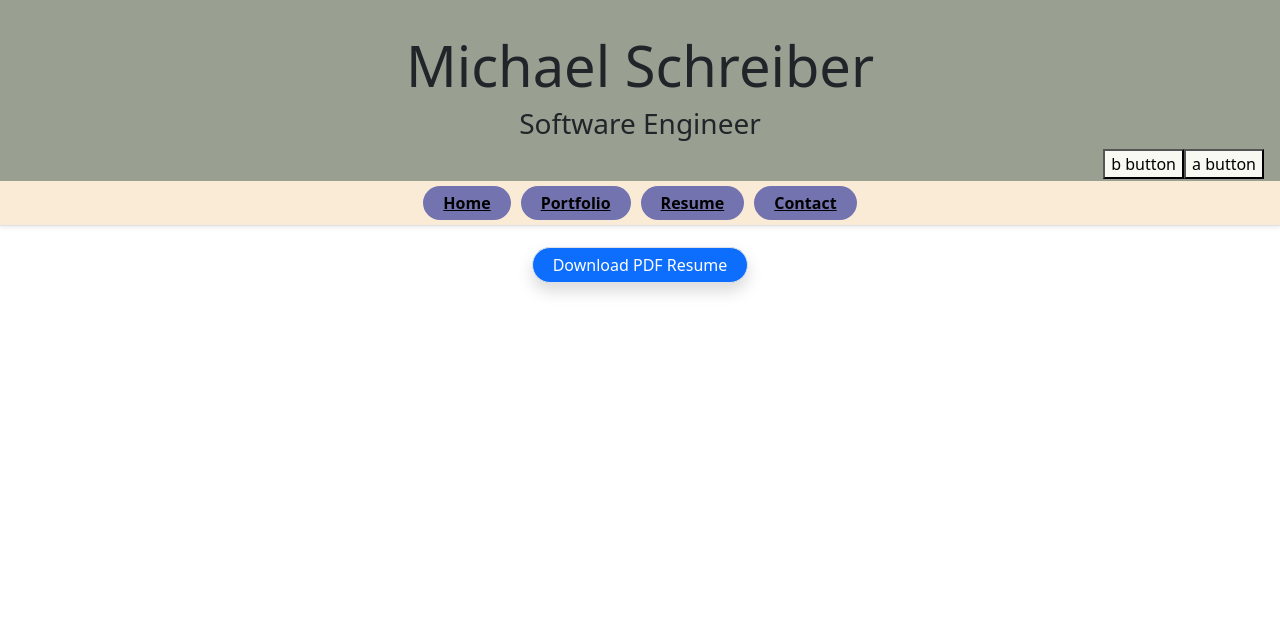
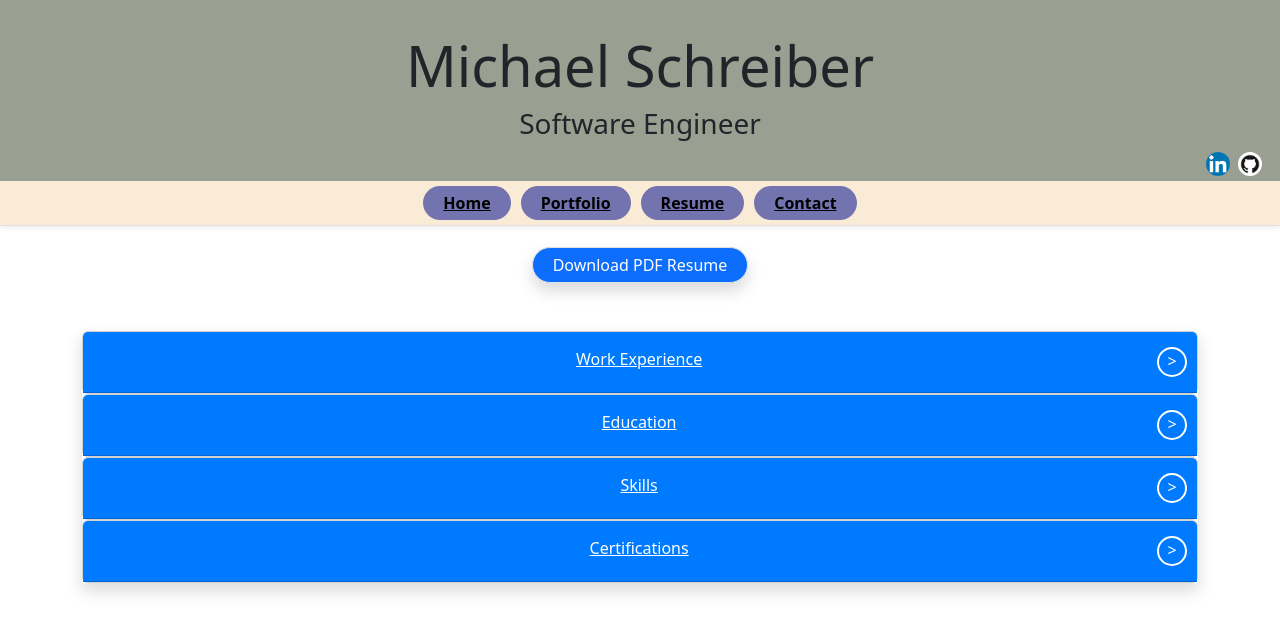
Before and after one commit to UltraLas3r/msPortfolioApplication, an Angular app: page /resume in a window 1280 px wide. Shown: the top 634 px of the page. Built offline with nearby package versions, Linux system fonts and the light colour scheme.

Commit message:
final initial changes to base application

```diff
--- a/src/app/app.module.ts
+++ b/src/app/app.module.ts
@@ -17,6 +17,7 @@ import { ProjectModalComponent } from './project-modal/project-modal.component';
 import { CollapseModule } from 'ngx-bootstrap/collapse';
 import { FormsModule } from '@angular/forms';
 import { NgbModule } from '@ng-bootstrap/ng-bootstrap';
+import { AccordionModule } from 'ngx-bootstrap/accordion';
 
 
 
@@ -39,6 +40,7 @@ import { NgbModule } from '@ng-bootstrap/ng-bootstrap';
     ModalModule.forRoot(),
     CarouselModule.forRoot(),
     CollapseModule.forRoot(),
+    AccordionModule.forRoot(),
     FormsModule,
   ],
   providers: [],
--- a/src/app/contact/contact.component.css
+++ b/src/app/contact/contact.component.css
@@ -0,0 +1,4 @@
+.contactIcons{
+    width:50px;
+    height: auto;
+}
--- a/src/app/contact/contact.component.html
+++ b/src/app/contact/contact.component.html
@@ -1 +1,20 @@
-<p>contact works!</p>
+<div class="container">
+    <div class="text-center border mb-5 shadow rounded">
+        <h1>Contact</h1>
+        <p>I can be reached at the following email: <b>michaelpschreiber&#64;gmail.com</b></p>
+        <p>Feel free to connect with me on any of the following platforms:</p>
+
+    </div>
+
+    <div class="list-group shadow">
+        <a href="https://www.linkedin.com/in/mpschreib/" class="list-group-item list-groupitem-action d-flex gap-3 py3" target="_blank">
+            <img src="../../assets/linkedinlogo.png" alt="linkedin profile" class="contactIcons rounded-circle flex-shrink-0 me-5">
+            <h3 mb="0">Linkedin</h3>
+        </a>
+
+        <a href="https://github.com/UltraLas3r" class="list-group-item list-groupitem-action d-flex gap-3 py3" target="_blank">
+            <img src="../../assets/githublogo.png" alt="" class="contactIcons rounded-circle flex-shrink-0 me-5" >
+            <h3 mb="0">Github</h3>
+        </a>
+    </div>
+</div>
--- a/src/app/header/header.component.html
+++ b/src/app/header/header.component.html
@@ -1,7 +1,16 @@
-<div class="jumbotron">
+<div class="jumbotron" style="position:relative;">
     <div class="text-center">
         <h1 class="display-4">Michael Schreiber</h1>
         <h3>Software Engineer </h3>
     </div>
-<button id="navButton"> a button </button> <button id="navButton"> b button </button>
+
+    <div style="position:absolute; bottom: 5px; right:10px;">
+        <a href="https://www.linkedin.com/in/mpschreib/" target="_blank">
+            <img src="../../assets/linkedinlogo.png" alt="linkedin profile" width="24" height="24" class="rounded-circle me-2">
+        </a>
+
+        <a href="https://github.com/UltraLas3r"  target="_blank">
+            <img src="../../assets/githublogo.png" alt="github profile" width="24" height="24" class="rounded-circle me-2">
+        </a>
+    </div>
 </div>
--- a/src/app/resume/resume.component.css
+++ b/src/app/resume/resume.component.css
@@ -1,3 +1,19 @@
-#btn-click{
+accordion-group::ng-deep .btn-link{
+    color:white;
 
 }
+
+accordion-group::ng-deep .card-header{
+    background-color:#007bff;
+
+}
+
+#accordionDropdownIcon {
+    display: inline-block;
+    width: 30px;
+    height: 30px;
+    text-align: center;
+    border: 2px solid white; /* Border color */
+    border-radius: 50%; /* Makes the border round */
+
+}
--- a/src/app/resume/resume.component.html
+++ b/src/app/resume/resume.component.html
@@ -1,14 +1,113 @@
 <div class="container text-center">
     <button (click)="DownloadFile()" class="btn btn-primary mb-5 shadow border pill-shaped">Download PDF Resume</button>
 
-     <!-- <accordion>
-        <accordion-group heading="Work Experience">      </accordion-group>
-        <accordion-group heading="Education">
-        </accordion-group>
-        <accordion-group heading="Skills">
-        </accordion-group>
-        <accordion-group heading="Certifications">
-        </accordion-group>
-    </accordion>  -->
+    <div class="pb-2">
+        <accordion [isAnimated]="true" class="shadow">
+            <accordion-group [(isOpen)]="isWorkExperienceOpen">
+                <button class="btn btn-block justify-content-between d-flex w-100" accordion-heading>
+                    <div style="visibility: hidden;">></div>
+                    <div class ="btn-link"> Work Experience </div>
+
+                    <div style="width: 10.95px">
+                        <div *ngIf="!isWorkExperienceOpen" style="color:white" id="accordionDropdownIcon">></div>
+                        <div *ngIf="isWorkExperienceOpen" style="color:white" id="accordionDropdownIcon">v</div>
+                    </div>
+                </button>
+
+                <div style="text-align: left">
+                    <h2 class="mb-0">Software Engineer in Test</h2>
+                    <h3 class="text-primary"> ITS Logistics LLC</h3>
+                <ul>
+                    <li>quis Mauris sit malesuada gf's saved fringilla enim turpis,</li>
+                    <li>at mi kitties ham. Venenatis belly cat et boy bat dang saved nulla other porta ipsum mi chilling cat spoon tellus.</li>
+                    <li> Aliquet sapien Sed grandparents home, waffles congue amused lacinia ac headbutt siamese here. Curabitur girlfriend boy, family quam photobomb lady ham i</li>
+                </ul>
+              </div>
+
+              <div style="text-align: left">
+                <h2 class="mb-0">Software Engineer Intern</h2>
+                <h3 class="text-primary">Bearplane LLC</h3>
+            <ul>
+                <li>quis Mauris sit malesuada gf's saved fringilla enim turpis,</li>
+                <li>at mi kitties ham. Venenatis belly cat et boy bat dang saved nulla other porta ipsum mi chilling cat spoon tellus.</li>
+                <li> Aliquet sapien Sed grandparents home, waffles congue amused lacinia ac headbutt siamese here. Curabitur girlfriend boy, family quam photobomb lady ham i</li>
+            </ul>
+          </div>
+
+            </accordion-group>
+                <accordion-group [(isOpen)]="isEducationOpen">
+                    <button class="btn btn-block justify-content-between d-flex w-100" accordion-heading>
+                        <div style="visibility: hidden;">></div>
+                        <div class ="btn-link"> Education </div>
+
+                        <div style="width: 10.95px">
+                            <div *ngIf="!isEducationOpen" style="color:white" id="accordionDropdownIcon">></div>
+                            <div *ngIf="isEducationOpen" style="color:white" id="accordionDropdownIcon">v</div>
+                        </div>
+                    </button>
+                <div style="text-align: left">
+                    <h2 class="mb-0">Western Governors University</h2>
+                    <h3 class="text-primary">school stuff??</h3>
+                <ul>
+                    <li>quis Mauris sit malesuada gf's saved fringilla enim turpis,</li>
+                    <li>at mi kitties ham. Venenatis belly cat et boy bat dang saved nulla other porta ipsum mi chilling cat spoon tellus.</li>
+                    <li> Aliquet sapien Sed grandparents home, waffles congue amused lacinia ac headbutt siamese here. Curabitur girlfriend boy, family quam photobomb lady ham i</li>
+                </ul>
+              </div>
+
+            </accordion-group>
+                <accordion-group [(isOpen)]="isSkillsOpen">
+                    <button class="btn btn-block justify-content-between d-flex w-100" accordion-heading>
+                        <div style="visibility: hidden;">></div>
+                        <div class ="btn-link"> Skills </div>
+
+                        <div style="width: 10.95px">
+                            <div *ngIf="!isSkillsOpen" style="color:white" id="accordionDropdownIcon">></div>
+                            <div *ngIf="isSkillsOpen" style="color:white" id="accordionDropdownIcon">v</div>
+                        </div>
+                    </button>
+                <div style="text-align: left">
+                    <h2 class="mb-0"> Development skillz</h2>
+                    <h3 class="text-primary">programming languages</h3>
+                <ul>
+                    <li>quis Mauris sit malesuada gf's saved fringilla enim turpis,</li>
+                    <li>at mi kitties ham. Venenatis belly cat et boy bat dang saved nulla other porta ipsum mi chilling cat spoon tellus.</li>
+                    <li> Aliquet sapien Sed grandparents home, waffles congue amused lacinia ac headbutt siamese here. Curabitur girlfriend boy, family quam photobomb lady ham i</li>
+                </ul>
+                <h3>Programming Frameworks</h3>
+                <ul>
+                    <li></li>
+                    <li></li>
+                    <li></li>
+                </ul>
+                <h3>Other skills</h3>
+                <ul>
+                    <li></li>
+                    <li></li>
+                    <li></li>
+                </ul>
+                </div>
+
+            </accordion-group>
+                <accordion-group [(isOpen)]="isCertificationsOpen">
+                    <button class="btn btn-block justify-content-between d-flex w-100" accordion-heading>
+                        <div style="visibility: hidden;">></div>
+                        <div class ="btn-link"> Certifications </div>
+
+                        <div style="width: 10.95px">
+                            <div *ngIf="!isCertificationsOpen" style="color:white" id="accordionDropdownIcon">></div>
+                            <div *ngIf="isCertificationsOpen" style="color:white" id="accordionDropdownIcon">v</div>
+                        </div>
+                    </button>
+                <div style="text-align: left">
+                    <h2 class="mb-0">certs like A+ Project+ etc..</h2>
+
+
+              </div>
+            </accordion-group>
+        </accordion>
+
+    </div>
+
 
 </div>
--- a/src/app/resume/resume.component.ts
+++ b/src/app/resume/resume.component.ts
@@ -8,6 +8,12 @@ import { Title } from '@angular/platform-browser';
   styleUrls: ['./resume.component.css']
 })
 export class ResumeComponent {
+   isWorkExperienceOpen = false;
+   isEducationOpen = false;
+   isCertificationsOpen = false;
+   isSkillsOpen = false;
+
+
   constructor(private titleService: Title, private renderer: Renderer2){
     this.titleService.setTitle('Michael Schreiber - Resume');
    }
```
Also changed, not shown: src/assets/githublogo.png (added), src/assets/linkedinlogo.png (added).
